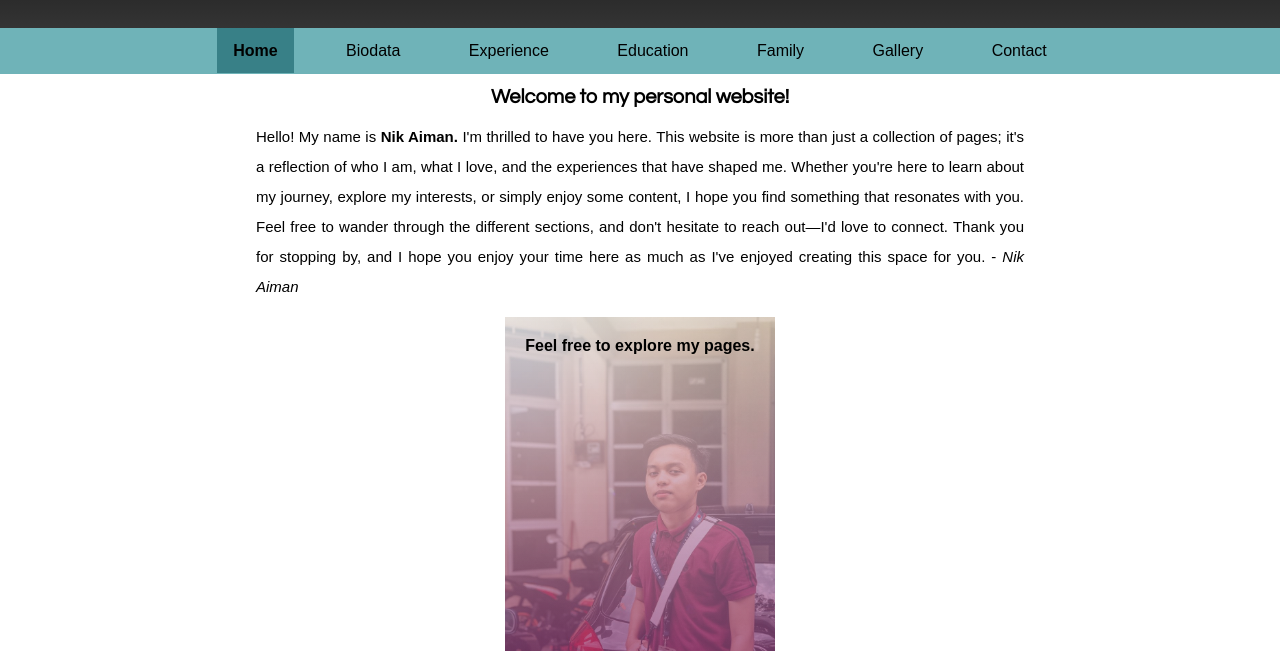
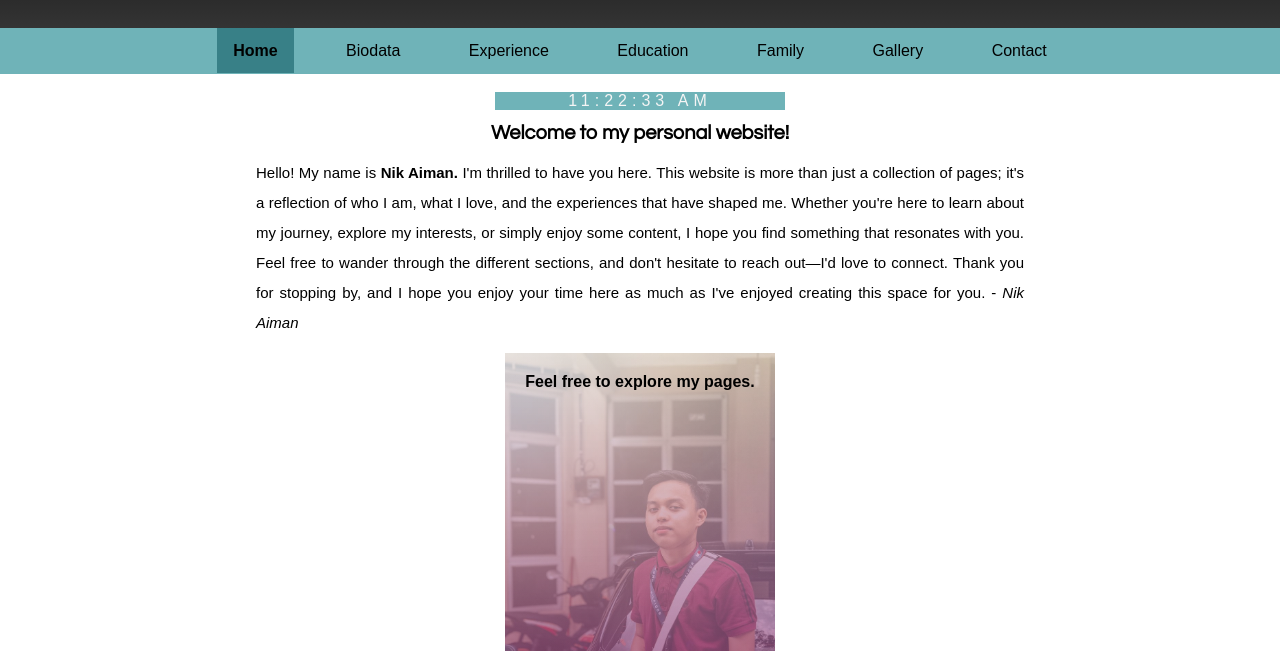
Before and after one commit to nikaimann/personalwebsite, a plain HTML site: page index.html in a window 1280 px wide. Shown: the part 149-800 px from the top of the page. Drawn offline with Linux system fonts and the light colour scheme.

Commit message:
index.html

```diff
--- a/index.html
+++ b/index.html
@@ -27,7 +27,42 @@
         <a href="contactme.html">Contact</a>
 </nav>
 
+<br>
+
 <div class="container">
+
+<div class="clock">
+      <div class="display">
+</div>
+</div>
+<script>
+      setInterval(function(){
+        const clock = document.querySelector(".display");
+        let time = new Date();
+        let sec = time.getSeconds();
+        let min = time.getMinutes();
+        let hr = time.getHours();
+        let day = 'AM';
+        if(hr > 12){
+          day = 'PM';
+          hr = hr - 12;
+        }
+        if(hr == 0){
+          hr = 12;
+        }
+        if(sec < 10){
+          sec = '0' + sec;
+        }
+        if(min < 10){
+          min = '0' + min;
+        }
+        if(hr < 10){
+          hr = '0' + hr;
+	}
+        clock.textContent = hr + ':' + min + ':' + sec + " " + day;
+      });
+</script>
+
 
 <h1 style="color: black; font-weight: bold;">Welcome to my personal website!</h1>
 
```
